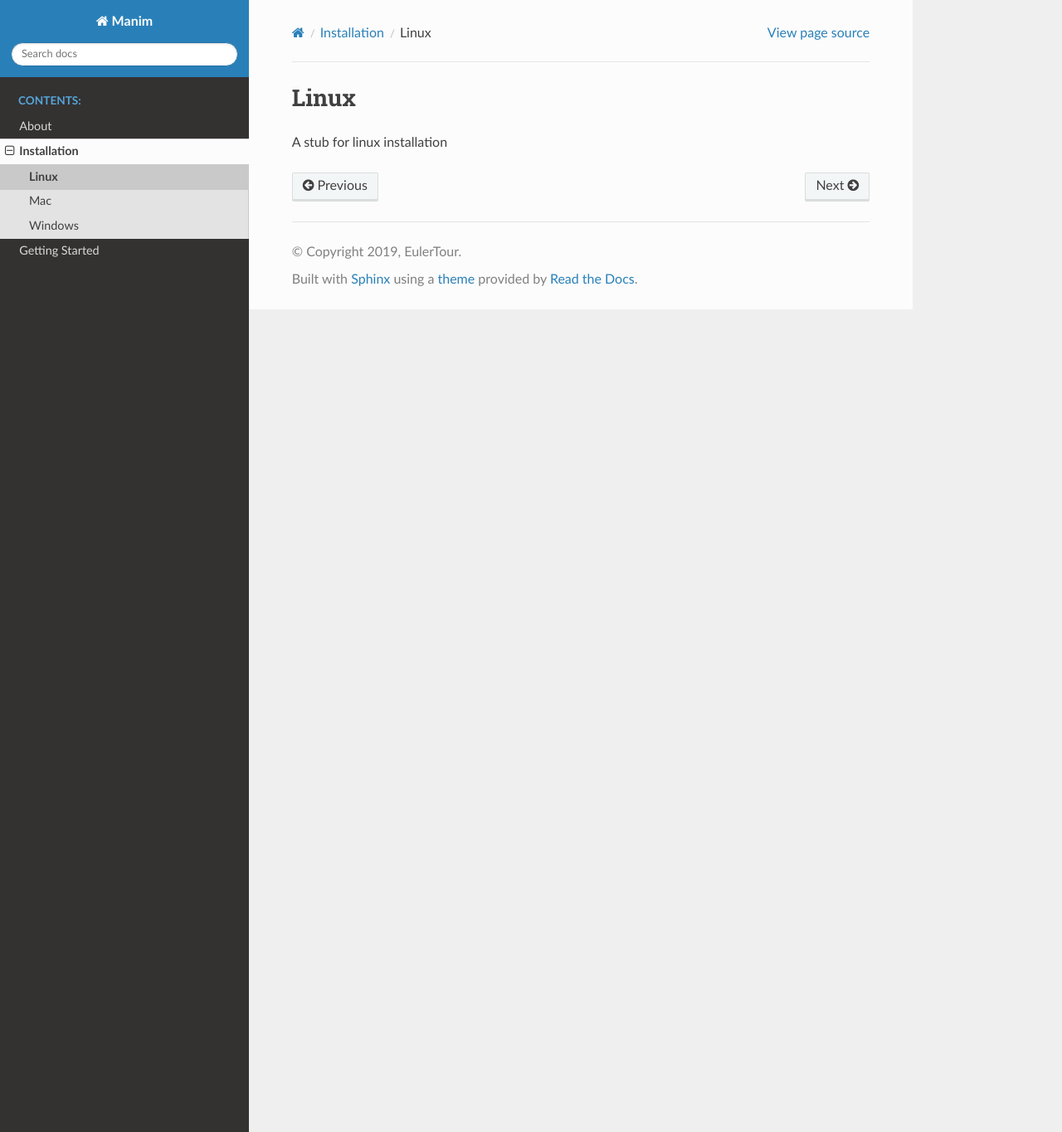
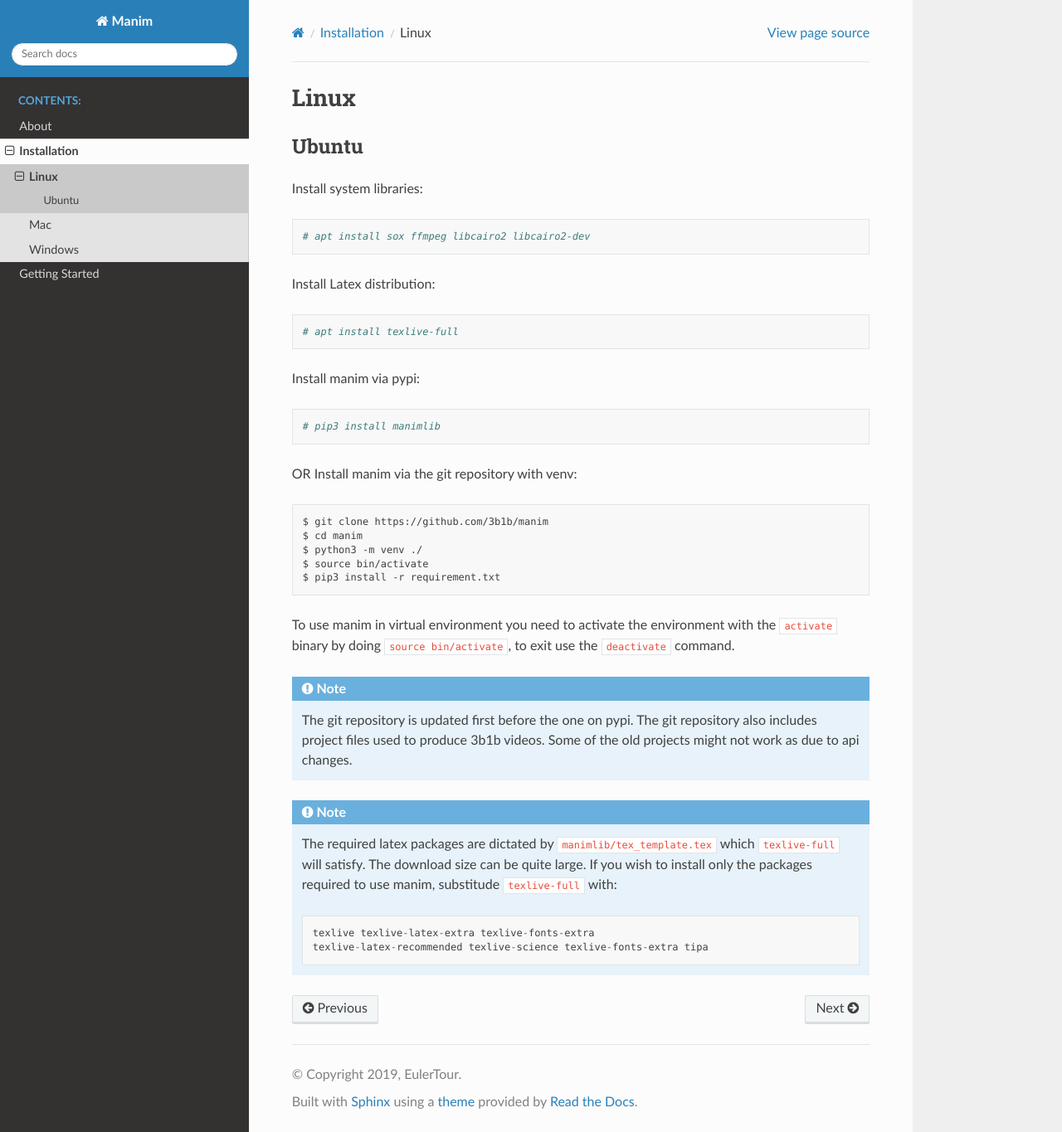
Before and after one commit to loshsteve9/Python-Django, a Sphinx documentation site: the page built from docs/source/installation/linux.rst, in a window 1280 px wide and 1365 px high. Shown: the whole window at 83% size. Built offline with Sphinx 7.4.7 and the Read the Docs theme 2.0.0, drawn with Linux system fonts in a browser that asks for light colours.

Commit message:
Add installation documentation for ubuntu

```diff
--- a/docs/source/installation/linux.rst
+++ b/docs/source/installation/linux.rst
@@ -1,4 +1,41 @@
 Linux
 =====
 
-A stub for linux installation
+Ubuntu
+------
+
+Install system libraries::
+
+    # apt install sox ffmpeg libcairo2 libcairo2-dev
+
+Install Latex distribution::
+
+    # apt install texlive-full
+
+Install manim via pypi::
+
+    # pip3 install manimlib
+
+OR Install manim via the git repository with venv::
+
+    $ git clone https://github.com/3b1b/manim
+    $ cd manim
+    $ python3 -m venv ./
+    $ source bin/activate
+    $ pip3 install -r requirement.txt
+
+To use manim in virtual environment you need to activate the environment with
+the ``activate`` binary by doing ``source bin/activate``, to exit use the ``deactivate`` command.
+
+.. note:: The git repository is updated first before the one on pypi. The git repository also
+          includes project files used to produce 3b1b videos. Some of the old projects might not
+          work as due to api changes.
+
+
+.. note:: The required latex packages are dictated by
+          ``manimlib/tex_template.tex`` which ``texlive-full`` will satisfy. The download size
+          can be quite large. If you wish to install only the packages required to use
+          manim, substitude ``texlive-full`` with::
+
+            texlive texlive-latex-extra texlive-fonts-extra
+            texlive-latex-recommended texlive-science texlive-fonts-extra tipa
```
